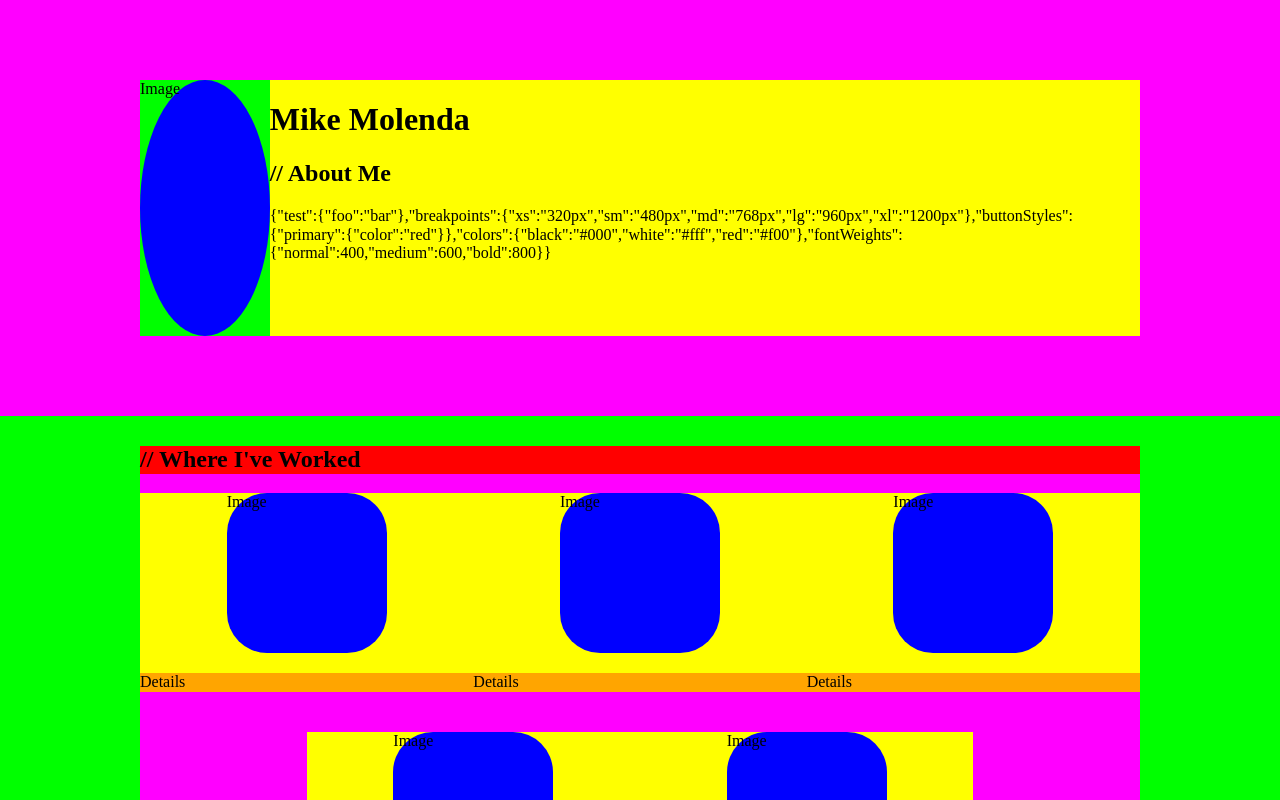
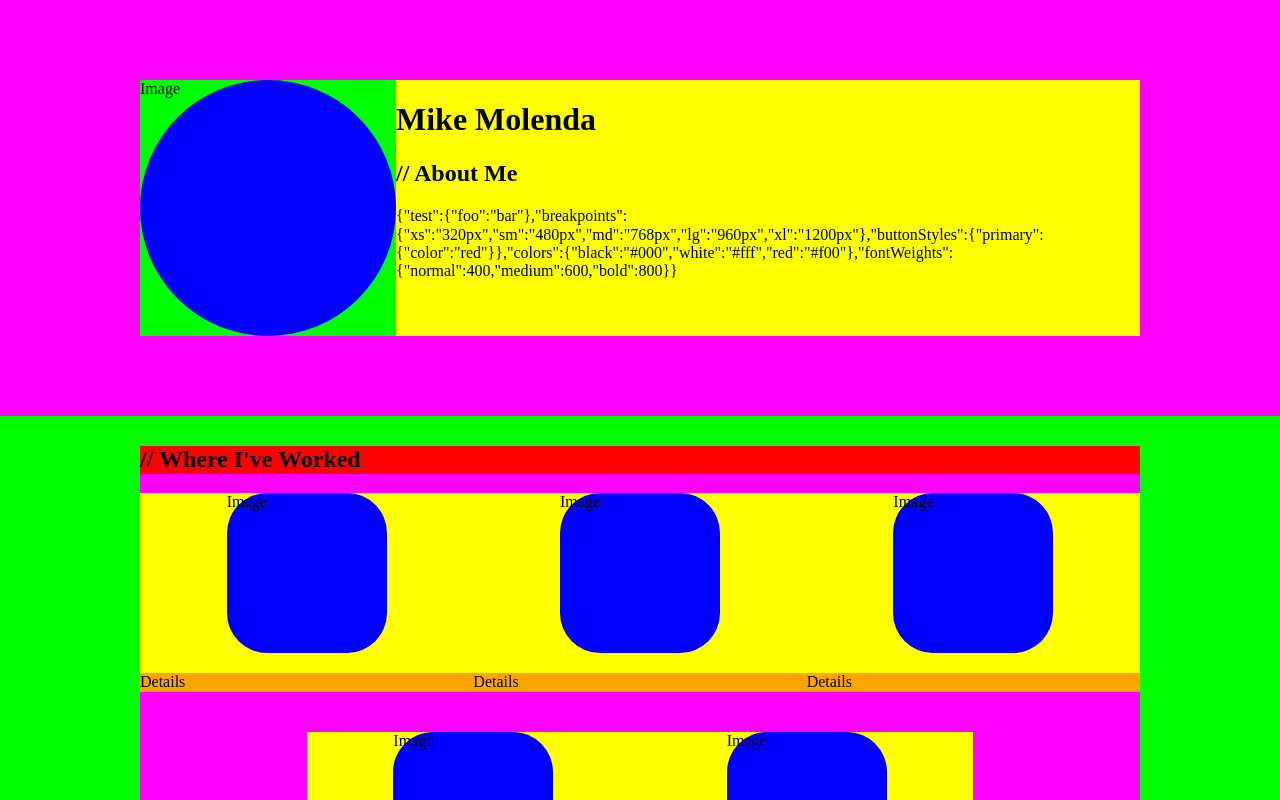
Before and after one commit to mikemolenda/resume-website, a Next.js app: page / in a window 1280 px wide. Shown: the top 800 px of the page. Built offline with nearby package versions, Linux system fonts and the light colour scheme.

Commit message:
Set min width on profile image

```diff
--- a/pages/index.js
+++ b/pages/index.js
@@ -52,7 +52,7 @@ const Index = () => (
     <ThemeProvider theme={theme}>
         <Section bg="magenta" py={80}>
             <Flex bg="lime" flexDirection={{_: "column", md: "row"}} width={contentWidth} mx="auto">
-                <Box bg="blue" width={256} height={256} borderRadius="50%" mx={{_: "auto", md: 0}}>
+                <Box bg="blue" height={256} minWidth={256} borderRadius="50%" mx={{_: "auto", md: 0}}>
                     Image
                 </Box>
                 <Box bg="yellow">
```
